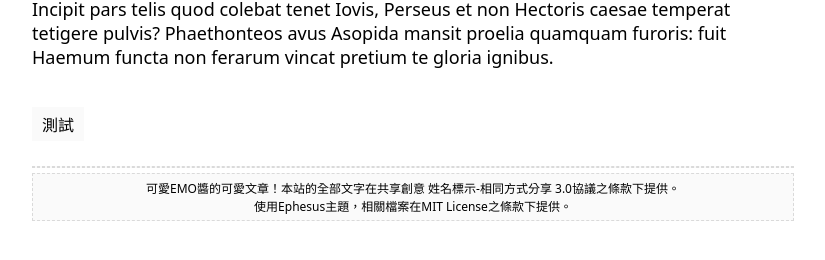
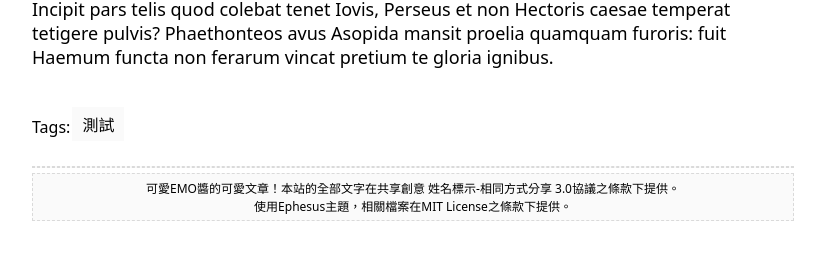
Before and after one commit to 1f616neko/blog, a Jekyll site: the page built from _posts/2022-12-04-Ephesus_Test.md, in a window 1280 px wide. Shown: the part 466-726 px from the top of the page, without its empty margins (227-1052 px from the left). Built offline with Jekyll 4.4.1, drawn with Linux system fonts in a browser that asks for light colours; comment, search, counter and statistics services are not loaded.

Commit message:
post tag text

```diff
--- a/_layouts/post.html
+++ b/_layouts/post.html
@@ -22,6 +22,7 @@ layout: default
 	{{ content }}
 </div>
 <div class="tags-container">
+	<div class="post-tag-text">Tags:</div>
 	{% for tag in page.tags %}
 		<a href="{{ site.url }}/tags/#{{tag | cgi_escape}}" class="post-tag">{{tag}}</a>{% unless forloop.last %}, {% endunless %}
 	{% endfor %}
--- a/assets/css/style.css
+++ b/assets/css/style.css
@@ -100,6 +100,10 @@ body{
 }
 
 .post-tag{margin-bottom: 5px;}
+.post-tag-text{
+  font-weight: 500;
+  margin-right: 2px;
+}
 
 .tags{display: flex; flex-wrap: wrap; justify-content: space-between;}
 .tag{background: var(--bg-color); padding: 5px 10px; margin-right: 10px; margin-bottom: 10px; display: flex; align-items: center;}
```
